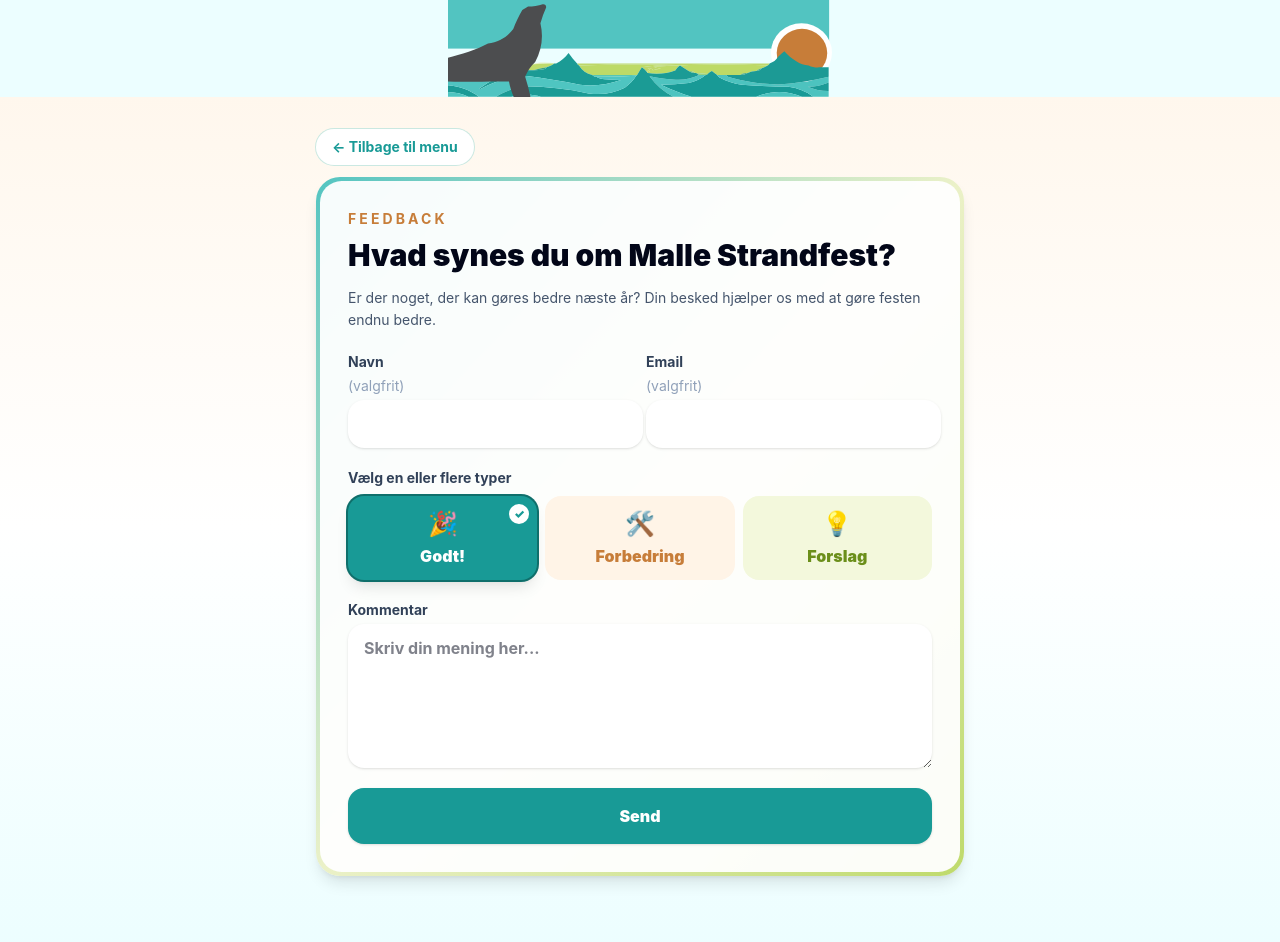
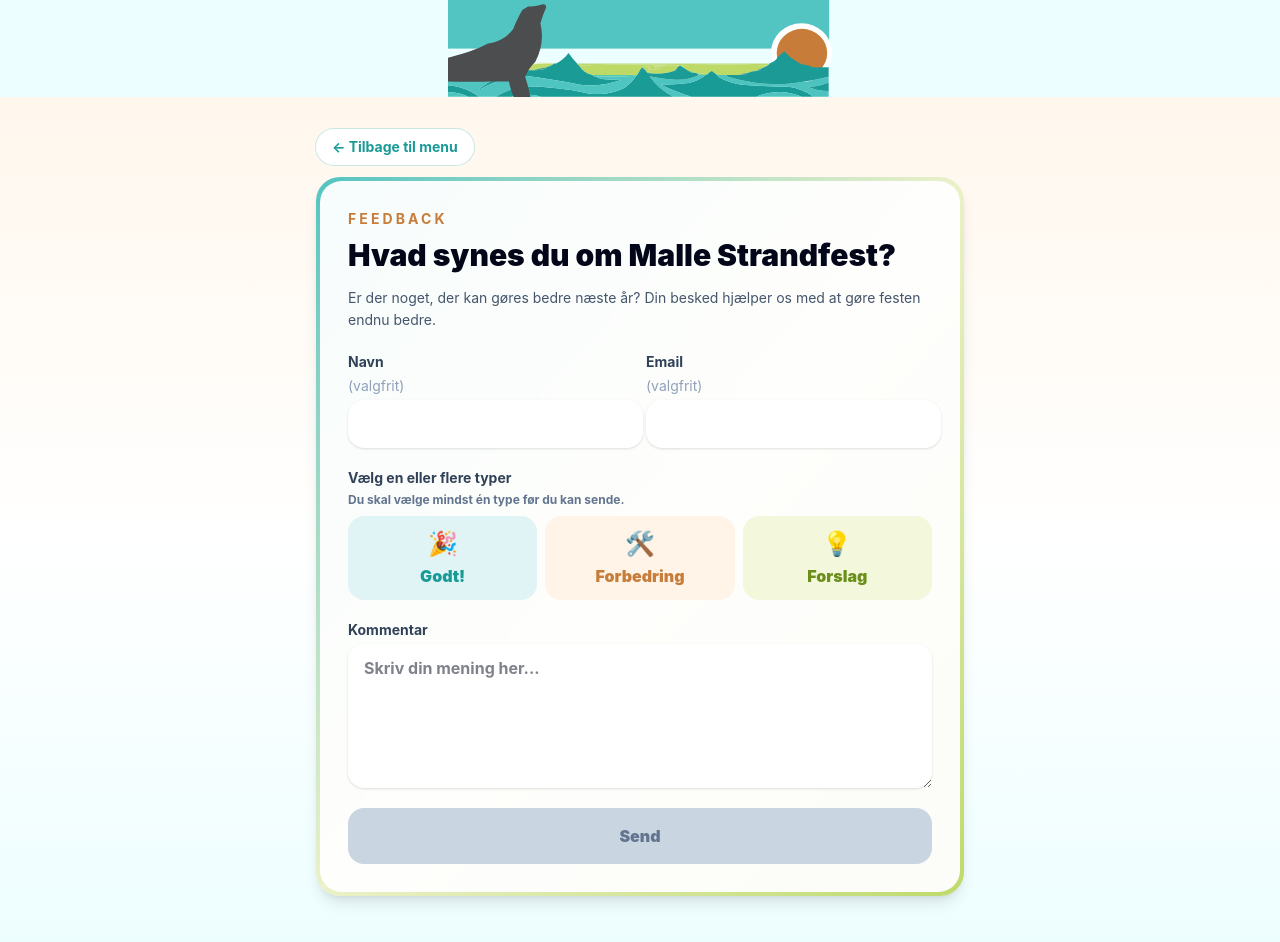
Before and after one commit to simzdk/sennelsapp, a SvelteKit app: page / in a window 1280 px wide. Both pictures are taken after a click on the button 813 px from the left and 413 px from the top of the page. Shown: the top 942 px of the page. Built offline with nearby package versions, Linux system fonts and the light colour scheme.

Commit message:
Require feedback type selection

```diff
--- a/src/routes/+page.svelte
+++ b/src/routes/+page.svelte
@@ -18,7 +18,7 @@
 	let appValue = $state<'menu' | 'strandfest' | 'feedback'>('menu');
 	let dayValue = $state('home');
 	let checked = $state<Record<string, boolean>>({});
-	let feedbackTypes = $state<string[]>(['good']);
+	let feedbackTypes = $state<string[]>([]);
 	let feedbackSentAt = $state('');
 	let showFeedbackThanks = $state(false);
 
@@ -86,7 +86,7 @@
 
 	function giveMoreFeedback() {
 		showFeedbackThanks = false;
-		feedbackTypes = ['good'];
+		feedbackTypes = [];
 	}
 
 	function handleFeedbackSubmit(formElement: HTMLFormElement) {
@@ -96,7 +96,7 @@
 			if (result.type === 'success') {
 				feedbackSentAt = new Date().toLocaleTimeString('da-DK', { hour: '2-digit', minute: '2-digit' });
 				formElement.reset();
-				feedbackTypes = ['good'];
+				feedbackTypes = [];
 				showFeedbackThanks = true;
 			}
 		};
@@ -185,6 +185,9 @@
 
 					<fieldset class="mt-5">
 						<legend class="text-sm font-bold text-slate-700">Vælg en eller flere typer</legend>
+						{#if feedbackTypes.length === 0}
+							<p class="mt-1 text-xs font-bold text-slate-500">Du skal vælge mindst én type før du kan sende.</p>
+						{/if}
 						<div class="mt-2 grid grid-cols-3 gap-2">
 							<label class="relative cursor-pointer rounded-2xl bg-[#E1F4F5] p-2 text-center text-[#189A96] ring-2 ring-transparent transition has-[:checked]:bg-[#189A96] has-[:checked]:text-white has-[:checked]:shadow-lg has-[:checked]:ring-[#0f6f6b] sm:p-3">
 								<input class="sr-only" type="checkbox" name="type" value="good" bind:group={feedbackTypes} />
@@ -218,7 +221,7 @@
 						<textarea class="min-h-36 rounded-2xl border-slate-200 bg-white px-4 py-3 text-base text-slate-950 shadow-sm focus:border-[#52C4C1] focus:ring-[#52C4C1]" name="comment" required placeholder="Skriv din mening her...">{form?.comment ?? ''}</textarea>
 					</label>
 
-					<button type="submit" class="mt-5 w-full rounded-2xl bg-[#189A96] px-5 py-4 text-base font-black text-white shadow-sm transition hover:bg-[#137f7b] active:scale-[0.99]">Send</button>
+					<button type="submit" disabled={feedbackTypes.length === 0} class="mt-5 w-full rounded-2xl bg-[#189A96] px-5 py-4 text-base font-black text-white shadow-sm transition hover:bg-[#137f7b] active:scale-[0.99] disabled:cursor-not-allowed disabled:bg-slate-300 disabled:text-slate-500 disabled:shadow-none">Send</button>
 				</form>
 				{/if}
 			</div>
```
